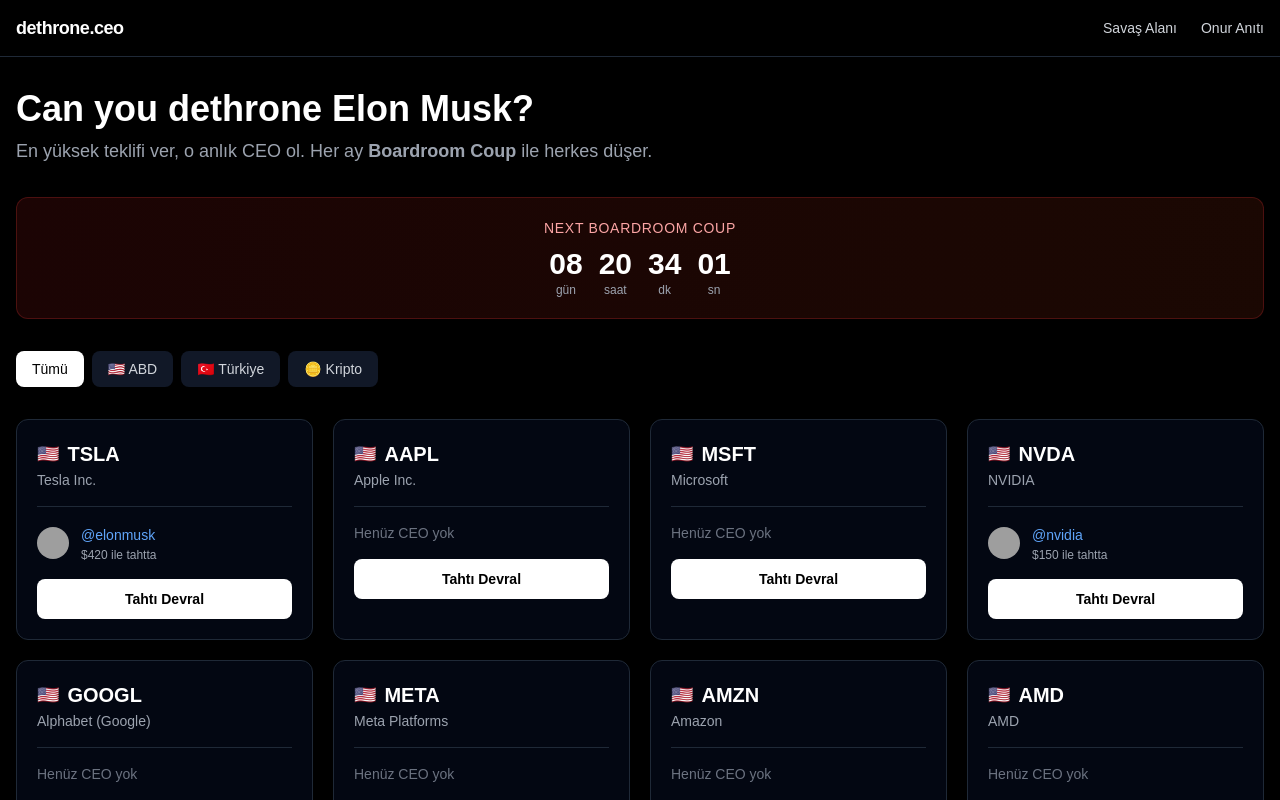
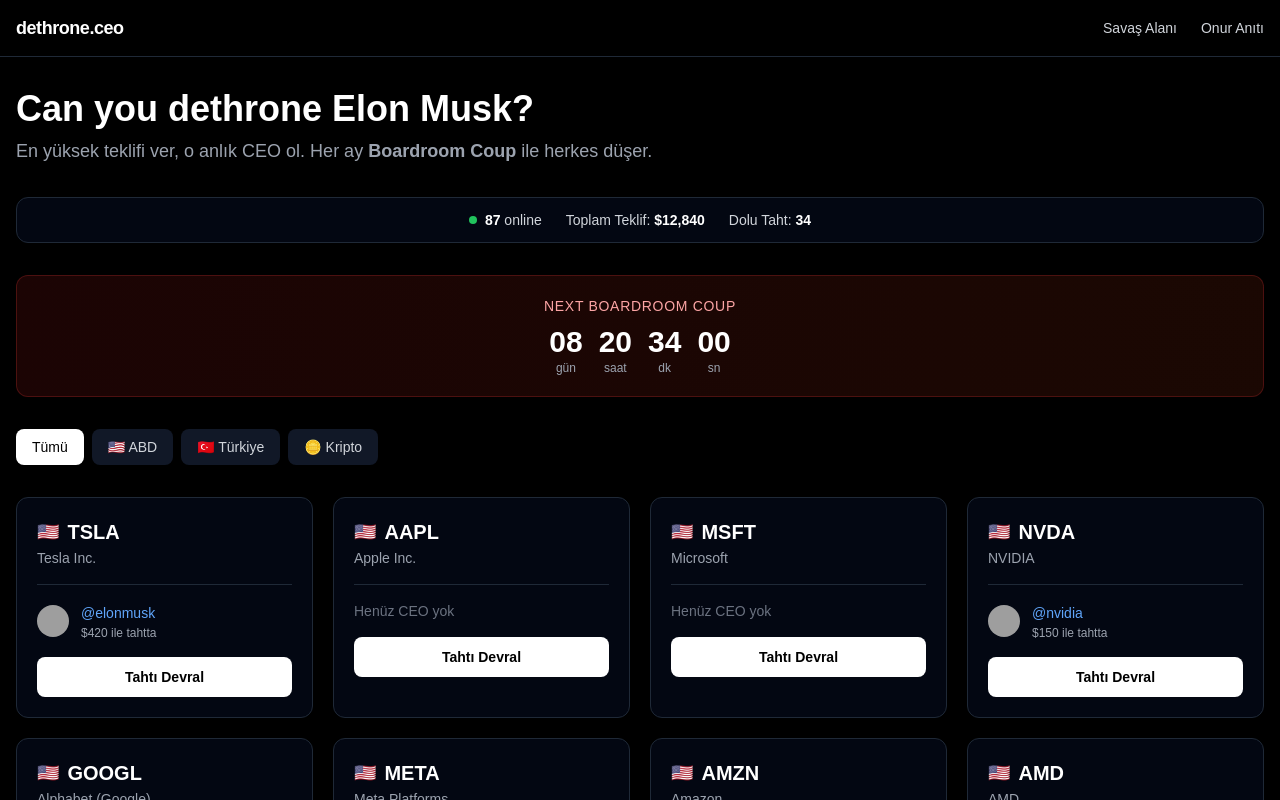
Before and after one commit to Nexora88/dethrone-ceo, a Next.js app: page / in a window 1280 px wide. Shown: the top 800 px of the page. Built offline with nearby package versions, Linux system fonts and the light colour scheme; grey boxes are pictures that could not be loaded.

Commit message:
Add StatsBar component to the page

```diff
--- a/app/page.tsx
+++ b/app/page.tsx
@@ -5,6 +5,7 @@
 import BidModal from "@/components/BidModal";
 import Countdown from "@/components/Countdown";
 import FilterTabs from "@/components/FilterTabs";
+import StatsBar from "@/components/StatsBar";
 import { companies } from "@/data/companies";
 import { mockCeos } from "@/data/mockCeos";
 import { Company } from "@/types";
@@ -45,9 +46,12 @@
           Can you dethrone Elon Musk?
         </h1>
         <p className="text-gray-400 text-lg">
-          En yüksek teklifi ver, o anlık CEO ol. Her ay <strong>Boardroom Coup</strong> ile herkes düşer.
+          En yüksek teklifi ver, o anlık CEO ol. Her ay{" "}
+          <strong>Boardroom Coup</strong> ile herkes düşer.
         </p>
       </div>
+
+      <StatsBar />
 
       <div className="mb-8">
         <Countdown targetDate={nextCoupDate} />
```
